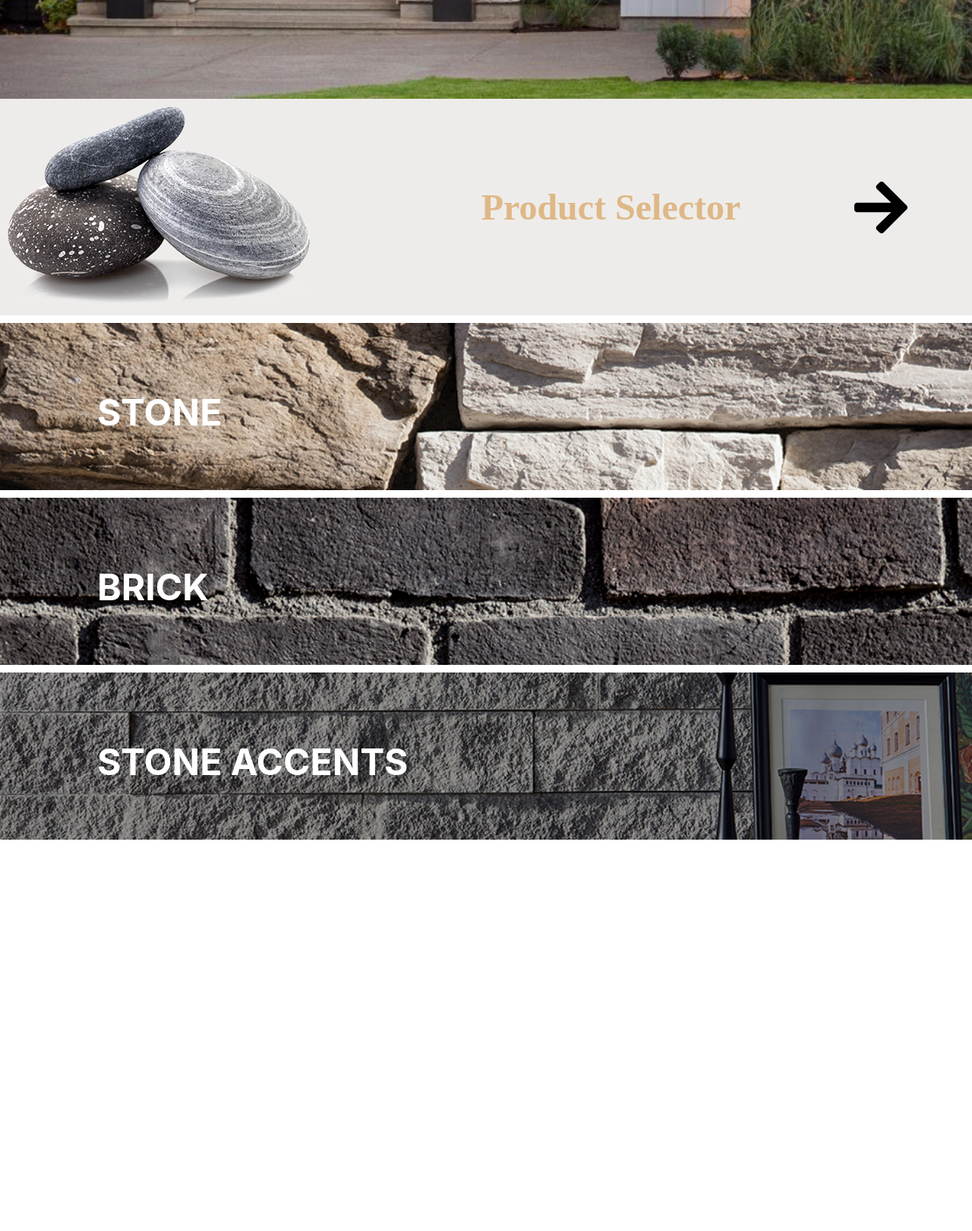
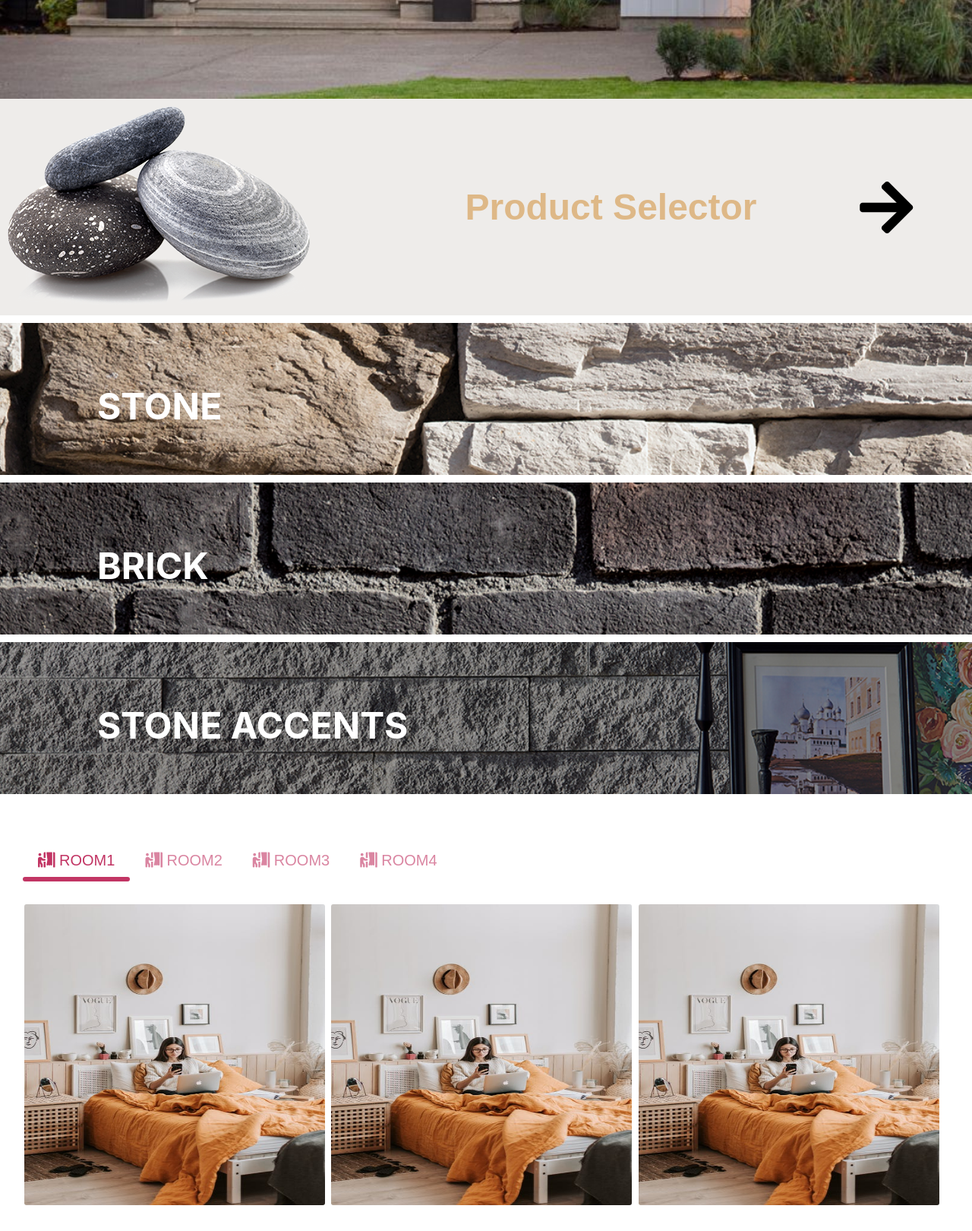
Before and after one commit to khainguyen2701/codeHTML, a plain HTML site: page index.html in a window 1280 px wide. Shown: the part 900-2520 px from the top of the page at 76% size. Before the commit the page ends 2065 px from the top, so only its background shows below. Drawn offline with nearby package versions, Linux system fonts and the light colour scheme.

Commit message:
Upload 07/07/2021

```diff
--- a/css/style.css
+++ b/css/style.css
@@ -1,9 +1,19 @@
 *{
     margin: 0;
     padding: 0;
+    box-sizing: border-box;
 }
 body{
     overflow-x: hidden;
+
+    font-family: "Poppins", sans-serif;
+}
+
+
+body .tabUI {
+    margin: 0 auto;
+    max-width: 1220px;
+
 }
 header{
     height: 90px;
@@ -173,6 +183,63 @@ header .icon{
     padding: 10px;
 }
 
+/**/
+.tabs {
+    display: flex;
+    position: relative;
+  }
+  .tabs .line {
+    position: absolute;
+    left: 0;
+    bottom: 0;
+    width: 0;
+    height: 6px;
+    border-radius: 15px;
+    background-color: #c23564;
+    transition: all 0.2s ease;
+  }
+  .tab-item {
+    min-width: 80px;
+    padding: 16px 20px 11px 20px;
+    font-size: 20px;
+    text-align: center;
+    color: #c23564;
+    background-color: #fff;
+    border-top-left-radius: 5px;
+    border-top-right-radius: 5px;
+    border-bottom: 5px solid transparent;
+    opacity: 0.6;
+    cursor: pointer;
+    transition: all 0.5s ease;
+  }
+  .tab-icon {
+    font-size: 24px;
+    width: 32px;
+    position: relative;
+    top: 2px;
+  }
+  .tab-item:hover {
+    opacity: 1;
+    background-color: rgba(194, 53, 100, 0.05);
+    border-color: rgba(194, 53, 100, 0.1);
+  }
+  .tab-item.active {
+    opacity: 1;
+  }
+  .tab-content {
+    padding: 28px 0;
+  }
+  .tab-pane {
+    color: #333;
+    display: none;
+  }
+  .tab-pane.active {
+    display: block;
+  }
+  .tab-content .tab-pane .img-tab-pane img{
+      border: 2px solid #fff;
+      border-radius: 5px;
+  }
 
 
 @media (max-width:1048px) {
@@ -189,6 +256,17 @@ header .icon{
     header .navbar li a{
         font-size: 1rem;
     }
+    .tab-content .tab-pane .img-tab-pane img{
+        width: 32%;
+        margin-left: 6px;
+    }
+
+    .tab-item {
+        min-width: 80px;
+        padding: 16px 20px 11px 20px;
+        font-size: 20px;
+        margin: 0 auto;
+      }
 }
 
 @media (max-width:985px) {
@@ -249,6 +327,17 @@ header .icon{
         width: 400px;
         margin-left: 170px;
     }
+    .tab-content .tab-pane .img-tab-pane img{
+        width: 70%;
+        margin: 0 auto;
+        display: flex;
+    }
+    .tab-item {
+        min-width: 80px;
+        padding: 16px 20px 11px 20px;
+        font-size: 20px;
+        margin: 0 auto;
+      }
 }
 @media (max-width:418px) {
     header label.icon{
@@ -278,4 +367,13 @@ header .icon{
         width: 250px;
         margin-left: 50px;
     }
+    .tab-content .tab-pane .img-tab-pane img{
+        width: 100%;
+    }
+    .tab-item {
+        min-width: 50px;
+        padding: 12px 15px 6px 15px;
+        font-size: 15px;
+        margin: 0 auto;
+      }
 }
--- a/index.html
+++ b/index.html
@@ -23,20 +23,21 @@
             <i class="fas fa-bars"></i>
         </label>
         <ul class="navbar" id="sidebar">
-            <li><a href="#">Trang chủ</a></li>
-            <li><a href="#">Sản phẩm</a></li>
-            <li><a href="#">Yêu cầu</a></li>
-            <li><a href="#">Liên hệ</a></li>
-            <li><a href="#">Giới thiệu</a></li>
+            <li><a href="#mainHeader">Trang chủ</a></li>
+            <li><a href="#home">Product</a></li>
+            <li><a href="#stone">Stone</a></li>
+            <li><a href="#brick">Brick</a></li>
+            <li><a href="#stoneaccents">Stone Accents</a></li>
+            <li><a href="#tabUIS">Choose Room</a></li>
         </ul>
     </header>
-    <div class="once_pleace_header">
+    <div class="once_pleace_header" id="mainHeader">
         <div class="text_tile_content">
             <h3 class="text_title">Authentic Products that Elevate<br> Quality & Design </h3>
             <button class="btn_title">Button Details</button>
         </div>
     </div>
-    <div class="home_selector">
+    <div class="home_selector" id="home">
         <div class="avata_selector">
             <img src="./img/product-rocks.png" alt="ở đây có thể có nhiều đá">
         </div>
@@ -49,22 +50,75 @@
     </div>
 
 
-    <div class="stone_seletor">
+    <div class="stone_seletor" id="stone">
         <div class="title_selector_stone_seletor">
             <h2 class="title_selector_stone">STONE</h2>
         </div>
     </div>
-    <div class="brick_seletor">
+    <div class="brick_seletor" id="brick" >
         <div class="title_selector_brick_seletor">
             <h2 class="title_selector_brick">BRICK</h2>
         </div>
     </div>
-    <div class="stone_accents_seletor">
+    <div class="stone_accents_seletor" id="stoneaccents">
         <div class="title_selector_stone_accents_seletor">
             <h2 class="title_selector_stone">STONE ACCENTS</h2>
         </div>
     </div>
 
+
+
+    <div class="tabUI" id="tabUIS">
+        <div class="tabs">
+            <div class="tab-item active">
+                <i class="fas fa-person-booth"></i>
+                ROOM1
+            </div>
+            <div class="tab-item">
+                <i class="fas fa-person-booth"></i>
+                ROOM2
+            </div>
+            <div class="tab-item">
+                <i class="fas fa-person-booth"></i>
+                ROOM3
+            </div>
+            <div class="tab-item">
+                <i class="fas fa-person-booth"></i>
+                ROOM4
+            </div>
+            <div class="line"></div>
+        </div>
+        <div class="tab-content">
+            <div class="tab-pane active">
+                <div class="img-tab-pane">
+                    <img src="./img/1.jpeg" alt="img 1" width="400" height="400">
+                    <img src="./img/1.jpeg" alt="img 1" width="400" height="400">
+                    <img src="./img/1.jpeg" alt="img 1" width="400" height="400">
+                </div>
+            </div>
+            <div class="tab-pane">
+                <div class="img-tab-pane">
+                    <img src="./img/1.jpeg" alt="img 1" width="400" height="400">
+                    <img src="./img/1.jpeg" alt="img 1" width="400" height="400">
+                    <img src="./img/1.jpeg" alt="img 1" width="400" height="400">
+                </div>
+            </div>
+            <div class="tab-pane">
+                <div class="img-tab-pane">
+                    <img src="./img/1.jpeg" alt="img 1" width="400" height="400">
+                    <img src="./img/1.jpeg" alt="img 1" width="400" height="400">
+                    <img src="./img/1.jpeg" alt="img 1" width="400" height="400">
+                </div>
+            </div>
+            <div class="tab-pane">
+                <div class="img-tab-pane">
+                    <img src="./img/1.jpeg" alt="img 1" width="400" height="400">
+                    <img src="./img/1.jpeg" alt="img 1" width="400" height="400">
+                    <img src="./img/1.jpeg" alt="img 1" width="400" height="400">
+                </div>
+            </div>
+        </div>
+    </div>
 
 
 
--- a/js/main.js
+++ b/js/main.js
@@ -15,3 +15,25 @@ function scrollFunction()
         document.querySelector('header').style.background='transparent';
       }
 }
+
+var $ = document.querySelector.bind(document);
+var $$ = document.querySelectorAll.bind(document);
+const tabs = $$('.tab-item');
+const line = $('.tabs .line');
+const panes = $$('.tab-pane');
+const tabActive = $('.tab-item.active');
+line.style.left = tabActive.offsetLeft + 'px';
+line.style.width = tabActive.offsetWidth + 'px';
+
+tabs.forEach(function(tab,index){
+    const pane = panes[index];
+    tab.onclick = function()
+    {
+        $(".tab-item.active").classList.remove("active");
+        $(".tab-pane.active").classList.remove("active");
+        line.style.left = this.offsetLeft + 'px';
+        line.style.width = this.offsetWidth + 'px';
+        this.classList.add("active");
+        pane.classList.add("active");
+    }
+})
```
